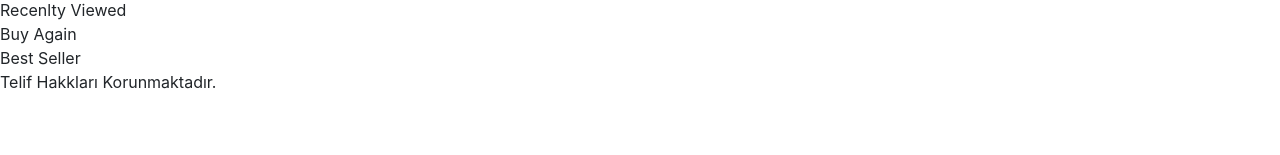
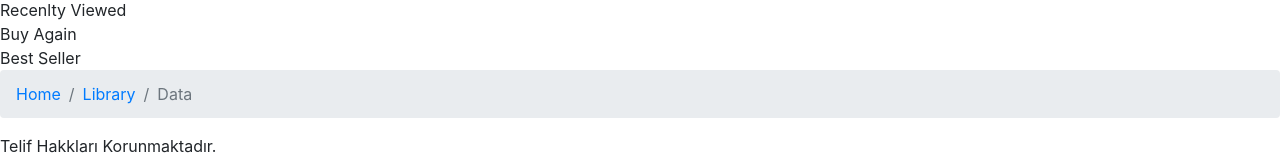
Before and after one commit to Mfurkansengul/E-Marketing, a React (Create React App) app in the folder marketing/: page / in a window 1280 px wide. Shown: the part 1358-1513 px from the top of the page. Before the commit the page ends 1452 px from the top, so only its background shows below. Built offline with nearby package versions, Linux system fonts and the light colour scheme.

Commit message:
Düzenleme

```diff
--- a/marketing/src/App.js
+++ b/marketing/src/App.js
@@ -1,7 +1,7 @@
 import 'bootstrap/dist/css/bootstrap.min.css';
 import { FaBeer } from "@react-icons/all-files/fa/FaBeer";
 
-import { Navbar, Nav, NavDropdown, Form, FormControl, Button, ButtonGroup, ButtonToolbar, Dropdown, DropdownButton, Carousel} from 'react-bootstrap';
+import { Navbar, Nav, NavDropdown, Form, FormControl, Button, ButtonGroup, ButtonToolbar, Dropdown, DropdownButton, Carousel, Breadcrumb} from 'react-bootstrap';
 
 function App() {
   return (
@@ -184,6 +184,13 @@ function App() {
         <div>Best Seller</div>
       </section>
       <footer id="footer">
+      <Breadcrumb>
+  <Breadcrumb.Item href="#">Home</Breadcrumb.Item>
+  <Breadcrumb.Item href="https://getbootstrap.com/docs/4.0/components/breadcrumb/">
+    Library
+  </Breadcrumb.Item>
+  <Breadcrumb.Item active>Data</Breadcrumb.Item>
+</Breadcrumb>
         Telif Hakkları Korunmaktadır.
       </footer>
     </div>
```
